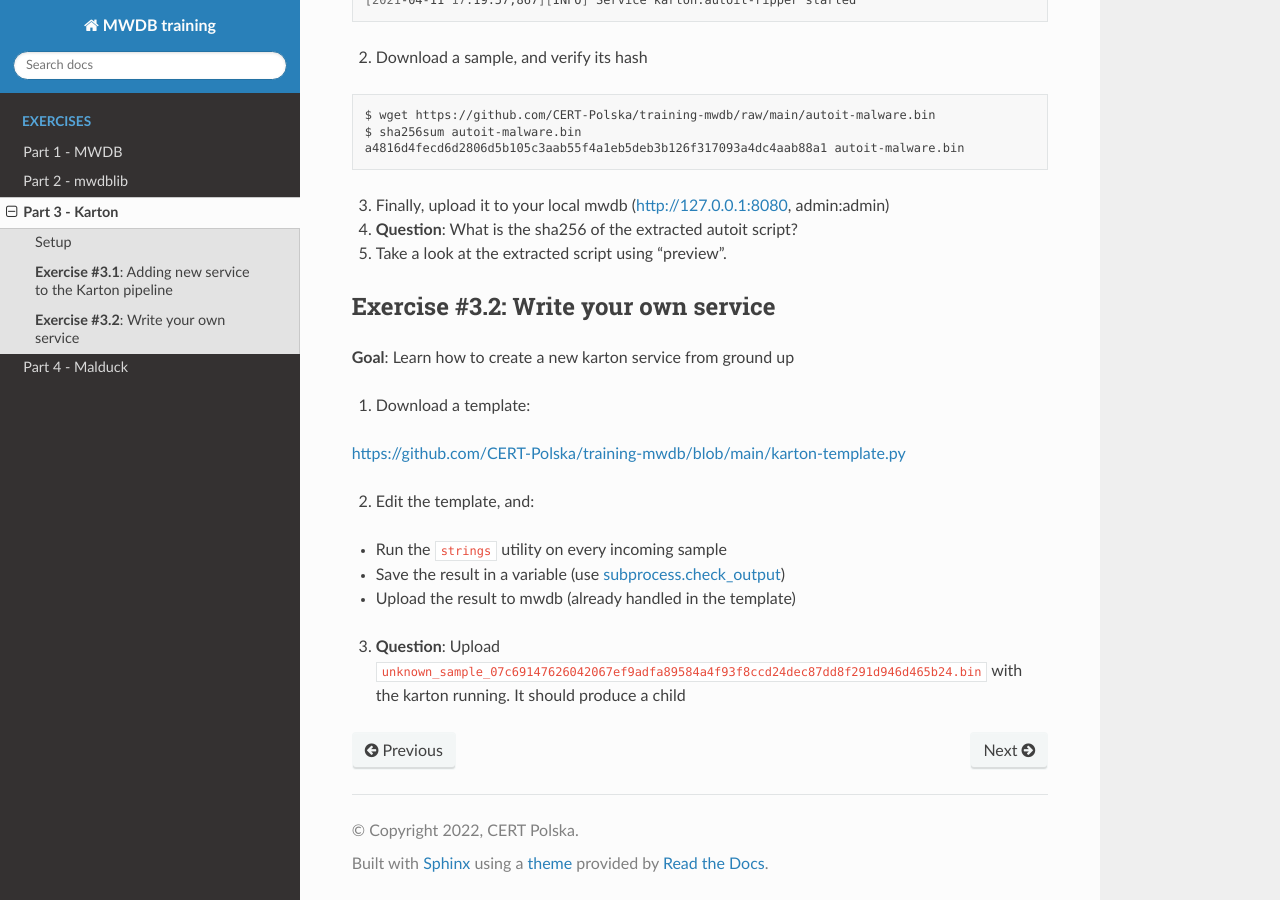
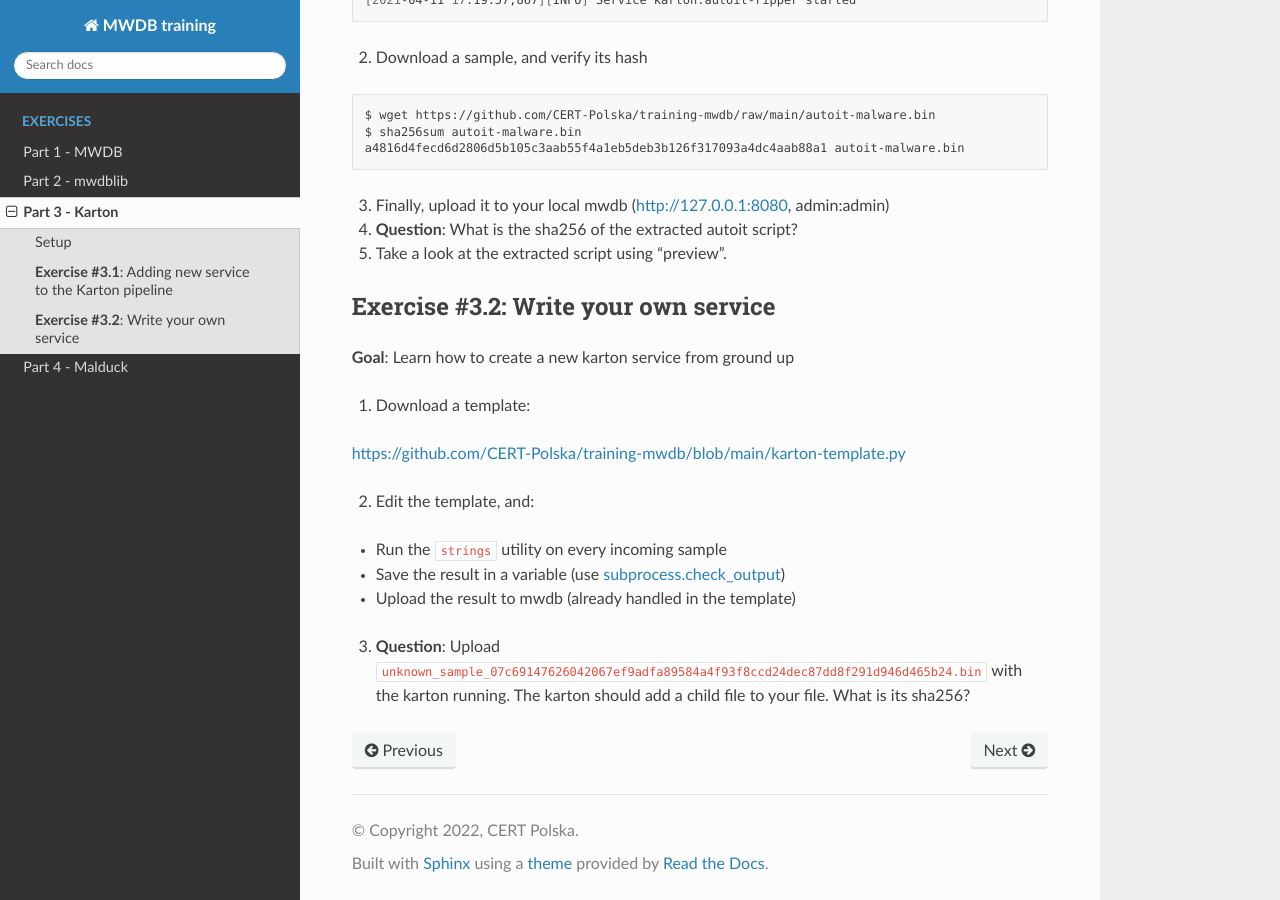
Before and after one commit to CERT-Polska/training-mwdb, a Sphinx documentation site: the page built from source/part-3.md, in a window 1280 px wide and 900 px high, scrolled down 989 px. Built offline with Sphinx 7.4.7 and the Read the Docs theme 2.0.0, drawn with Linux system fonts in a browser that asks for light colours.

Commit message:
Update docs

```diff
--- a/source/part-3.md
+++ b/source/part-3.md
@@ -70,4 +70,4 @@ a4816d4fecd6d2806d5b105c3aab55f4a1eb5deb3b126f317093a4dc4aab88a1 autoit-malware.
 - Upload the result to mwdb (already handled in the template)
 
 3. **Question**: Upload `unknown_sample_07c69147626042067ef9adfa89584a4f93f8ccd24dec87dd8f291d946d465b24.bin` with the karton running.
-It should produce a child
+The karton should add a child file to your file. What is its sha256?
```
Also changed, not shown: source/part-1.md (+2 -2 lines).
